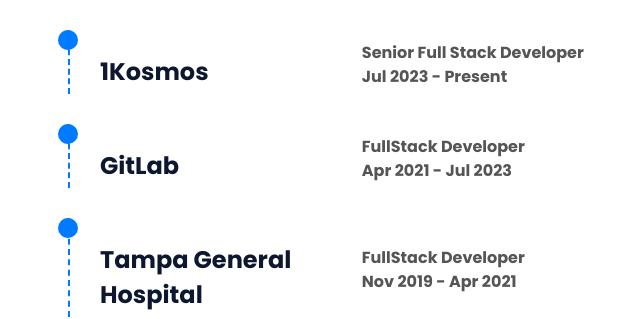
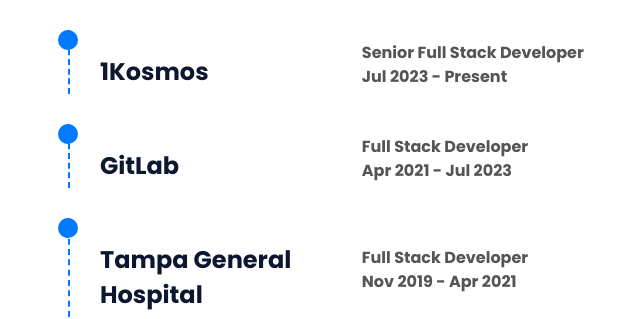
Before and after one commit to GURU0007/GURU0007.github.io, a plain HTML site: page index.html in a window 1280 px wide. Shown: the part 2080-2399 px from the top of the page, 192-832 px from the left. Drawn offline with nearby package versions, Linux system fonts and the light colour scheme.

Commit message:
Update index.html

```diff
--- a/index.html
+++ b/index.html
@@ -179,7 +179,7 @@
                 <div class="work__content">
                     <h3 class="work__title"><b>GitLab</b></h3>
                     <p class="work__text">
-                        <b>FullStack Developer</b><br>
+                        <b>Full Stack Developer</b><br>
                         <b>Apr 2021 - Jul 2023</b>
                     </p>
                 </div>
@@ -189,7 +189,7 @@
                 <div class="work__content">
                     <h3 class="work__title"><b>Tampa General Hospital</b></h3>
                     <p class="work__text">
-                        <b>FullStack Developer</b><br>
+                        <b>Full Stack Developer</b><br>
                         <b>Nov 2019 - Apr 2021</b>
                     </p>
                 </div>
```
